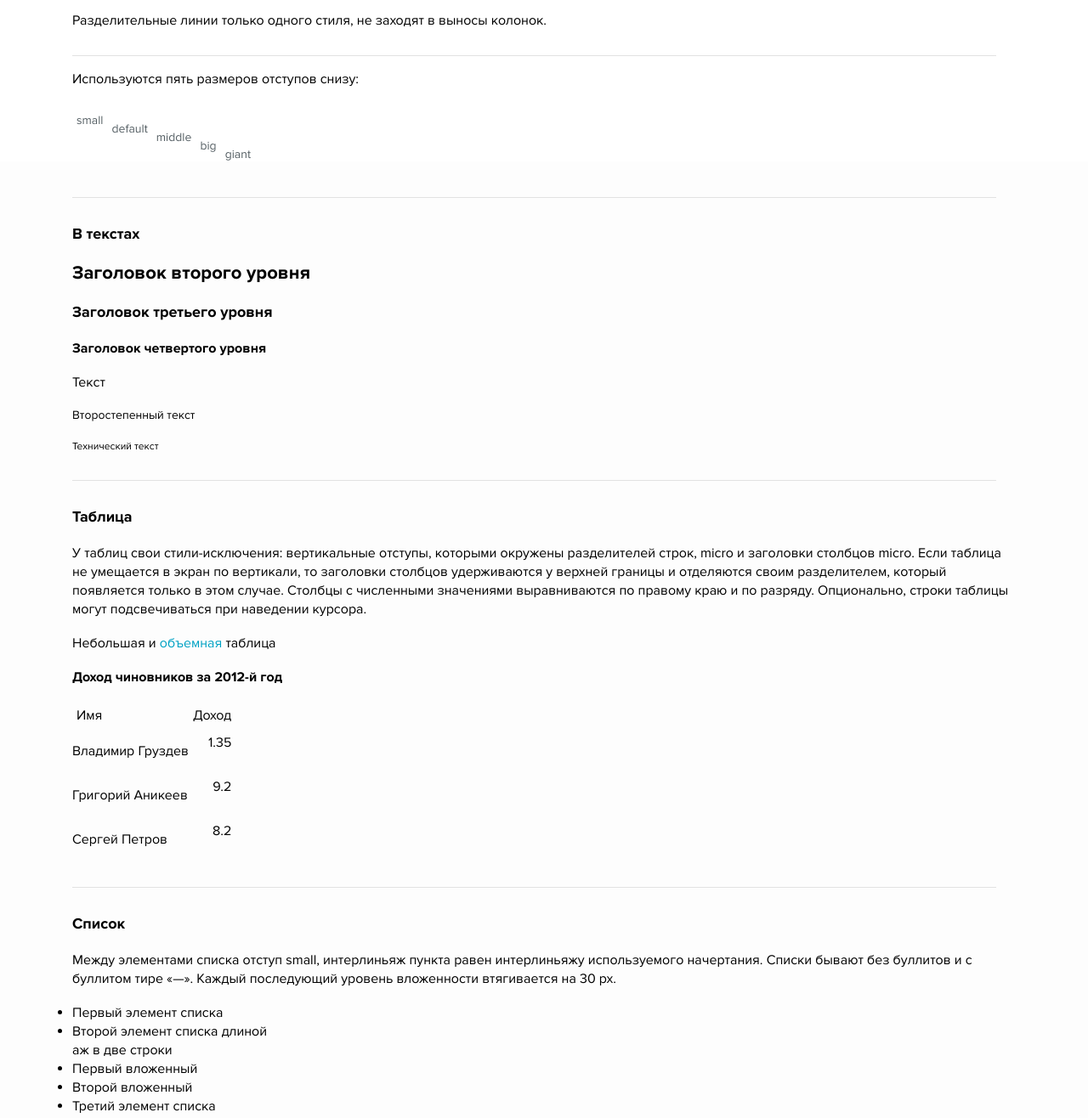
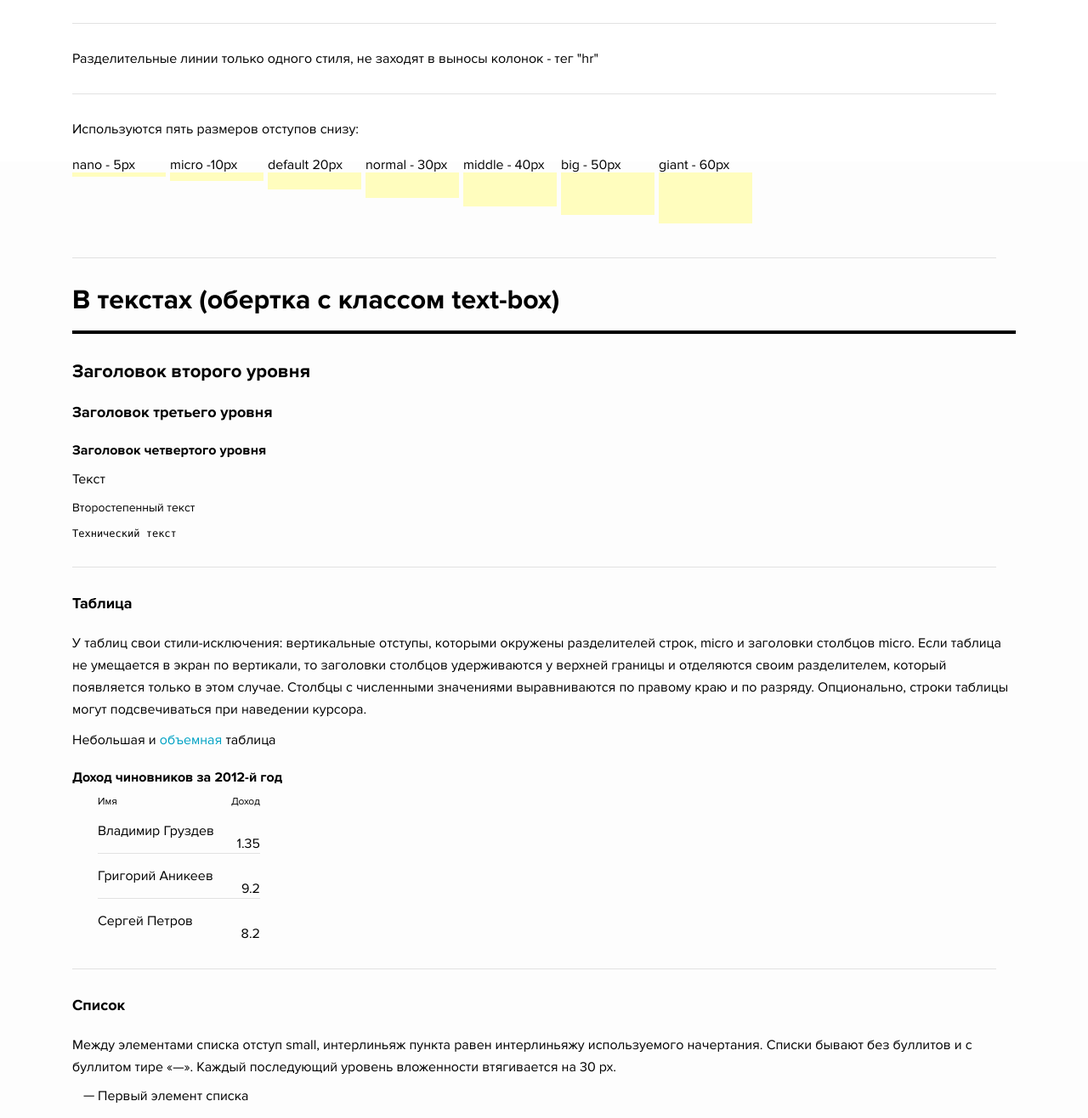
Before and after one commit to tansky/actiguide, a website: page typeface.html in a window 1280 px wide. Shown: the part 610-1926 px from the top of the page at 85% size. Drawn offline with Linux system fonts and the light colour scheme.

Commit message:
* type face

```diff
--- a/less/typeface.less
+++ b/less/typeface.less
@@ -60,22 +60,123 @@ H4 {
 }
 
 .tech {
-	font-size: 12px;
-	line-height: 18px;
-}
+    font-family: Consolas,Monaco,monospace;
+    font-size: 12px;
+    line-height: 18px;
+    }
 
 .code {
 	font: 14px "Courier New", Courier, monospace;
 }
 
 
+.text-box{
+    ul, ol{
+    font-size: 16px;
+    margin: 0 0 30px 30px;
+    padding: 0;
+    line-height: 22px;
+    }
+        ol ol,
+        ul ul{
+            margin-top: 15px;
+            margin-bottom: 0;
+            }
 
-/**
-* Наборные тексты
-*/
+        ol li{
+            margin-bottom: 20px;
+            }
+        ul li{
+            margin-bottom: 20px;
+            list-style-type: none;
 
-.typesetting {
-	P {
-		margin: 0;
-	}
-}
+            &:before{
+                position: absolute;
+                content: '—';
+                margin-left: -17px;
+                margin-top: -0.05em;
+                }
+            }
+        table{
+            margin: 0 0 30px 30px;
+
+            td, th{
+
+                padding: 0 20px;
+                vertical-align: bottom;
+            }
+        }
+    }
+
+
+
+
+
+/* TEXT BOX
+    --------------------------------------------------------*/
+
+
+
+
+    .text-box table {
+
+        }
+    .text-box td, .text-box th{
+
+        }
+
+    .text-box th {
+        font-size: 12px;
+        line-height: 16px;
+        padding-top: 5px;
+        padding-bottom: 5px;
+        }
+    .text-box td {
+        border-top: 1px solid #e2e2e2;
+        line-height: 22px;
+        padding-top: 10px;
+        padding-bottom: 10px;
+        }
+    .text-box tr.first td { border-top: none; }
+    .text-box td:first-child, .text-box th:first-child {
+        padding-left: 0;
+        }
+    .text-box td:last-child, .text-box th:last-child {
+        padding-right: 0;
+        }
+
+    .text-box thead th{
+        font-family: @f-bold;
+        font-size: 18px;
+        }
+
+    .text-box ol ol li{
+        list-style-type: lower-alpha;
+        }
+
+    .text-box h2 {
+        margin-top: 40px;
+        margin-bottom: 20px;
+        }
+    .text-box h2:first-child{ margin-top: 0; }
+    .text-box h3 {
+        margin-top: 20px;
+        margin-bottom: 20px;
+        }
+    .text-box h3:first-child{ margin-top: 0; }
+    .text-box h4 {
+        margin-top: 20px;
+        margin-bottom: 10px;
+        }
+
+    .js-sicklist_preview .text{ line-height: 36px;margin-bottom:0}
+    .js-sicklist_preview .text.m40{margin-bottom:28px}
+    .text-box .text,
+    .text-box .secondary,
+    .text-box .tech  {
+        margin-top: 10px;
+        margin-bottom: 10px;
+        }
+    .text-box .text{ line-height: 26px; }
+    .text-box .secondary { line-height: 22px; }
+    .text-box .tech { line-height: 18px; }
--- a/typeface.html
+++ b/typeface.html
@@ -21,16 +21,11 @@
 
 
         <div class="m-box text-box">
-            <div class="col66">
             <div class="box">
                 <p class="text text__small">Фирменный шрифт &mdash; Proxima Nova (<a href="http://31.44.93.246:8090/download/attachments/4325696/proximanova.zip" class="link_secondary">Desktop ZIP</a> и <a href="http://31.44.93.246:8090/download/attachments/4325696/proximanova-webfont.zip" class="link_secondary">Web font ZIP</a>). Используются нормальное и жирное начертание. Шрифт для пиктограмм &mdash; WebSymbolsLyga (<a href="http://31.44.93.246:8090/download/attachments/4325696/websymbolsliga.zip" class="link_secondary">Web font ZIP</a>).</p>
                 <p class="text">Стили набора отличаются в зависимости от области применения: для набора в интерфейсах и при верстке текстов.</p>
-                </div>
-            </div>
-            <div class="col34">
-                <div class="box">
+
                 <p class="secondary">Авторы шрифтов: <a href="http://www.marksimonson.com/fonts/view/proxima-nova">Mark Simonson</a> и <a href="http://www.marksimonson.com/fonts/view/proxima-nova">JustBeNice</a> </p>
-                </div>
             </div>
         </div>
 
@@ -40,14 +35,14 @@
             </div>
         </div>
 
+
         <div class="m-box">
-            <div class="col16 first">
             <div class="box">
-
-                    <h3>В интерфейсах </h3>
-
+                <h1>В интерфейсах </h1>
             </div>
         </div>
+
+
         <div class="col66">
             <div class="box">
                 <h2>Заголовок второго уровня</h2>
@@ -58,42 +53,37 @@
                 <p class="tech">Технический текст</p>
 
                 <!--NEW CLASS FOR HR-->
-                    <hr class="small">
-                    <p class="text">Разделительные линии только одного стиля, не заходят в выносы колонок.</p>
+                <hr>
+                <p class="text">Разделительные линии только одного стиля, не заходят в выносы колонок - тег "hr"</p>
                 <!--NEW CLASS FOR HR-->
-                    <hr style="margin: 30px 23px 16px 0;">
-                    <p id="marg_name" class="text">Используются пять размеров отступов снизу:</p>
-                    <table id="margins">
-                        <tbody>
-                            <tr>
-                                <td><div style="height:20px" class="color_block"><div style="padding-top:5px;color:#555f64" class="secondary">small</div></div></td>
-                                <td><div style="height:30px" class="color_block"><div style="padding-top:15px;color:#555f64" class="secondary">default</div></div></td>
-                                <td><div style="height:40px" class="color_block"><div style="padding-top:25px;color:#555f64" class="secondary">middle</div></div></td>
-                                <td><div style="height:50px" class="color_block"><div style="padding-top:35px;color:#555f64" class="secondary">big</div></div></td>
-                                <td><div style="height:60px" class="color_block"><div style="padding-top:45px;color:#555f64" class="secondary">giant</div></div></td>
-                            </tr>
-                        </tbody>
-                    </table>
+                <hr>
+                <p class="text m-middle">Используются пять размеров отступов снизу:</p>
+
+                <div style="background: #FFFDBE; height: 5px; width: 110px; float:left; margin:0 5px 40px 0;"><span style="position:relative;top:-20px;">nano - 5px </span></div>
+                <div style="background: #FFFDBE; height: 10px; width: 110px; float: left; margin: 0 5px 40px 0;"><span style="position:relative;top:-20px;">micro -10px</span></div>
+                <div style="background: #FFFDBE; height: 20px; width: 110px; float: left; margin: 0 5px 40px 0;"><span style="position:relative;top:-20px;">default 20px</span></div>
+                <div style="background: #FFFDBE; height: 30px; width: 110px; float: left; margin: 0 5px 40px 0;"><span style="position:relative;top:-20px;">normal - 30px</span></div>
+                <div style="background: #FFFDBE; height: 40px; width: 110px; float: left; margin: 0 5px 40px 0;"><span style="position:relative;top:-20px;">middle - 40px</span></div>
+                <div style="background: #FFFDBE; height: 50px; width: 110px; float: left; margin: 0 5px 40px 0;"><span style="position:relative;top:-20px;">big - 50px</span></div>
+                <div style="background: #FFFDBE; height: 60px; width: 110px; float: left; margin: 0 5px 40px 0;"><span style="position:relative;top:-20px;">giant - 60px</span></div>
+
+
 
             </div>
         </div>
-            <div class="col16 last">
-            </div>
-        </div>
+
+
 
         <div class="m-box">
             <div class="box"><hr></div>
         </div>
 
         <div class="m-box">
-            <div class="col16 first">
             <div class="box">
+                <h1>В текстах (обертка с классом text-box)</h1>
+            </div>
 
-                    <h3>В текстах</h3>
 
-                </div>
-            </div>
-            <div class="col66">
             <div class="box text-box">
                 <h2>Заголовок второго уровня</h2>
                 <h3>Заголовок третьего уровня</h3>
@@ -171,7 +161,5 @@
         </div>
     </div>
 
-</div>
-
 </body>
 </html>
```
Also changed, not shown: out/css/typeface.css, out/style.min.css. Lines whose indentation alone changed are shown as unchanged.
